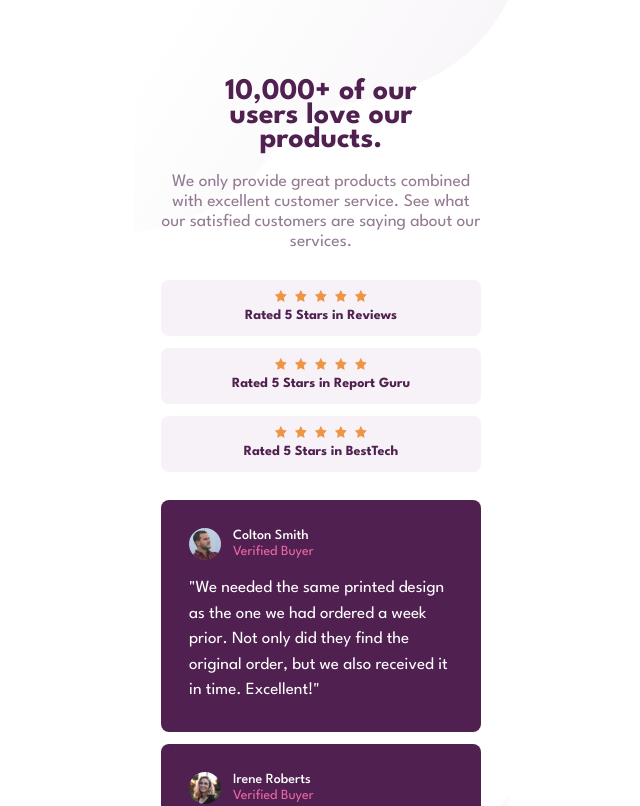
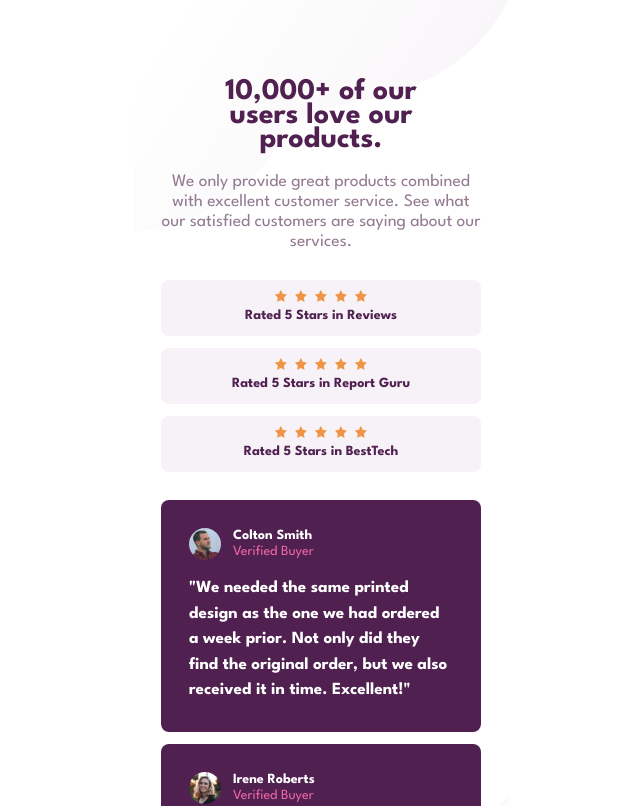
Before and after one commit to palmeiroerick/social-proof-section, a Next.js app: page / in a window 1280 px wide. Shown: the top 806 px of the page, without its empty margins (319-959 px from the left). Built offline with nearby package versions, Linux system fonts and the light colour scheme.

Commit message:
style: add desktop styles to review component

```diff
--- a/components/Review/index.tsx
+++ b/components/Review/index.tsx
@@ -1,28 +1,36 @@
 import Image from "next/image";
 
 type ReviewProps = {
+  className?: string;
   name: string;
   authorImage: `/assets/image-${string}.jpg`;
   review: string;
 };
 
-const Review = ({ name, authorImage, review }: ReviewProps) => {
+const Review = ({ className, name, authorImage, review }: ReviewProps) => {
   return (
-    <div className="flex flex-col gap-4 rounded-lg bg-veryDarkMagenta p-7">
-      <div className="flex gap-3">
-        <Image
-          className="rounded-full"
-          src={authorImage}
-          alt=""
-          width={32}
-          height={32}
-        />
+    <div
+      className={`${className} flex flex-col gap-4 rounded-lg bg-veryDarkMagenta p-7 lg:p-8`}
+    >
+      <div className="flex gap-3 lg:gap-6">
+        <div className="relative h-8 w-8 lg:h-10 lg:w-10">
+          <Image
+            className="rounded-full object-contain"
+            src={authorImage}
+            alt=""
+            fill
+          />
+        </div>
         <div>
-          <h2 className="text-sm font-medium leading-4 text-white">{name}</h2>
-          <h3 className="text-sm leading-4 text-softPink">Verified Buyer</h3>
+          <h2 className="text-sm font-bold leading-4 text-white lg:text-lg">
+            {name}
+          </h2>
+          <h3 className="text-sm leading-4 text-softPink lg:text-lg">
+            Verified Buyer
+          </h3>
         </div>
       </div>
-      <p className="text-white text-[17px]">{review}</p>
+      <p className="text-[17px] text-white font-bold lg:text-base">{review}</p>
     </div>
   );
 };
```
